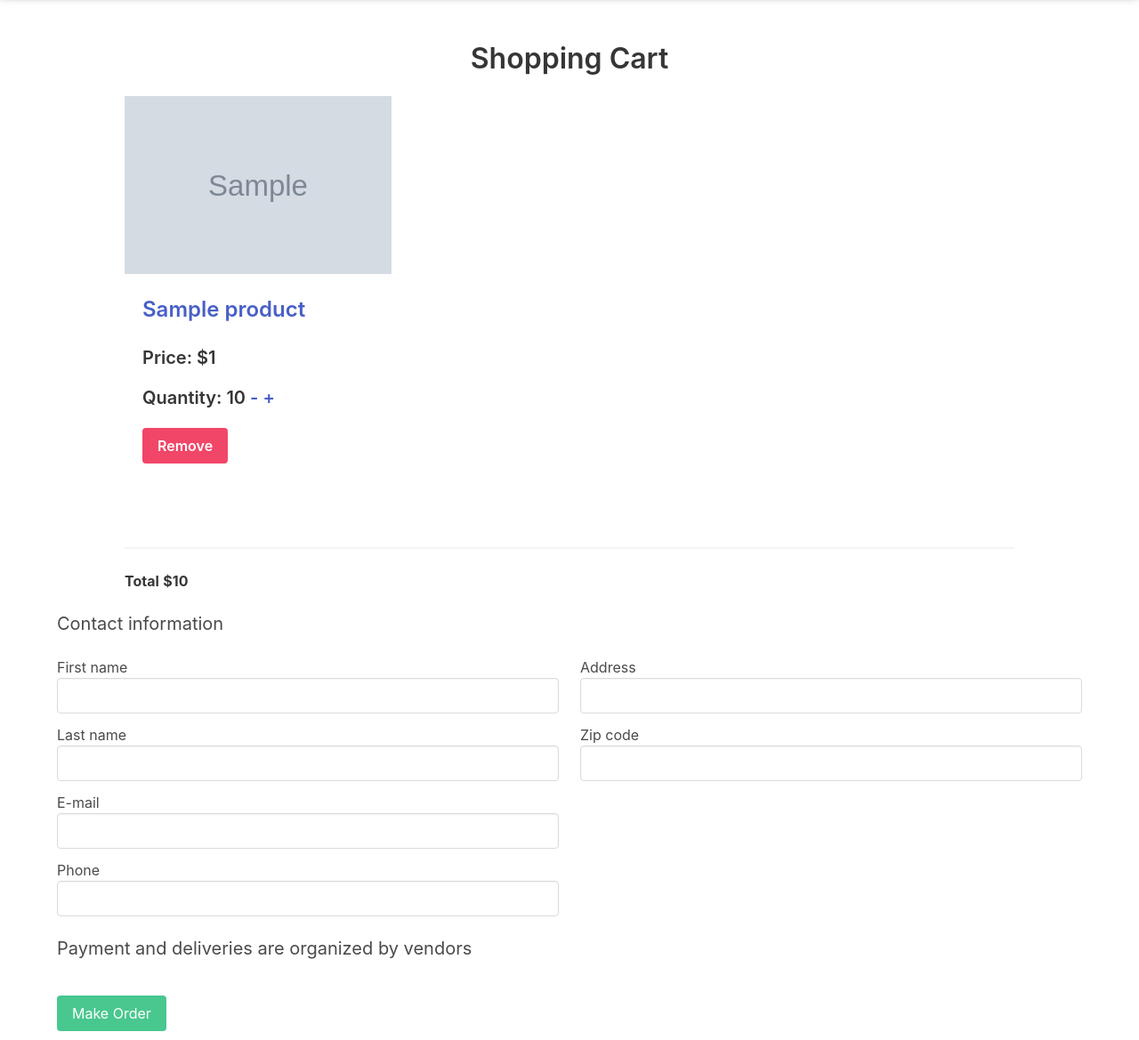
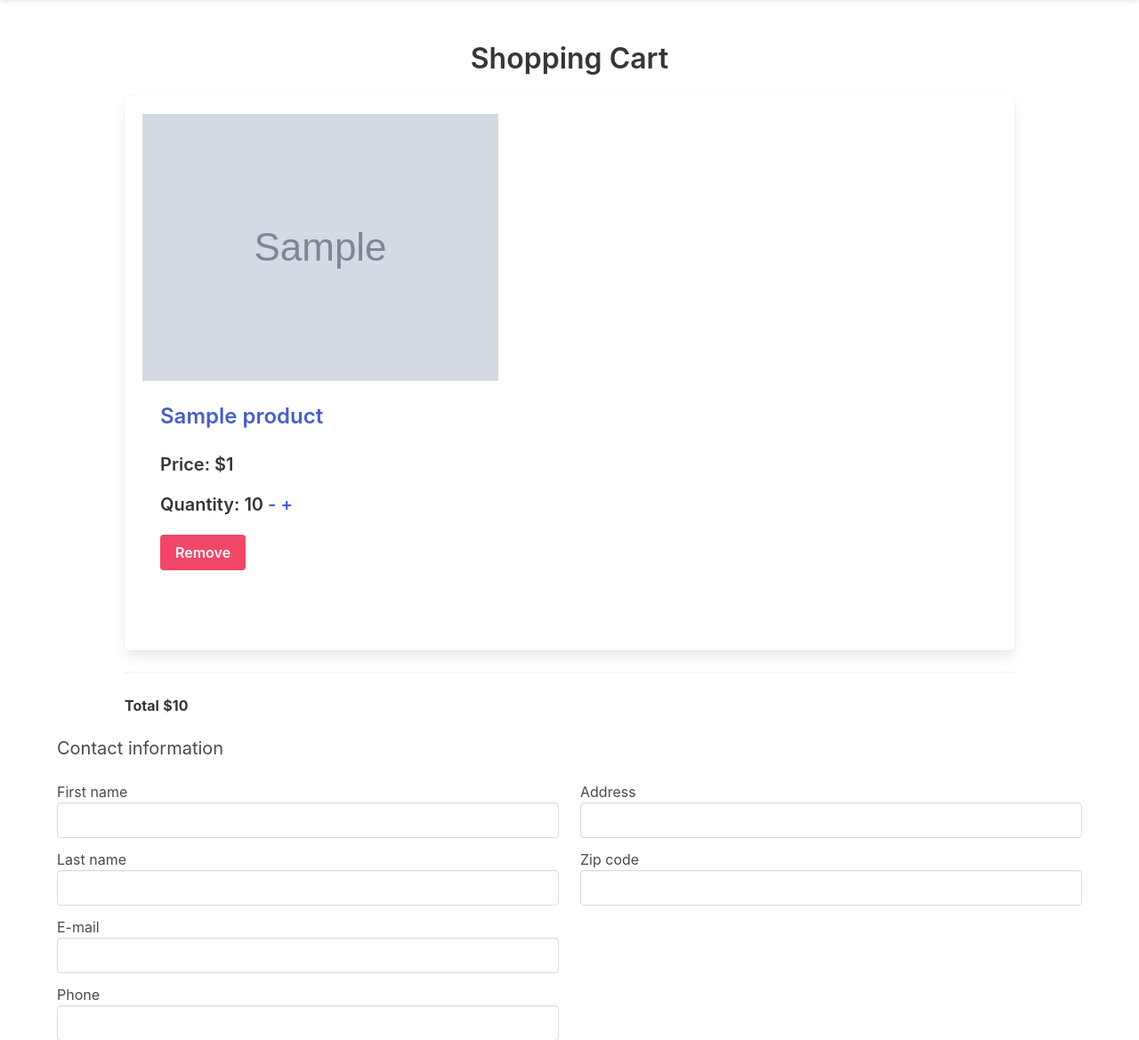
Before and after one commit to bridgecrew-perf6/loa-deploy, a Django app: template apps/cart/templates/cart/cart.html in a window 1280 px wide. Shown: the part 56-1225 px from the top of the page at 89% size. Run offline with Django 4.2, Linux system fonts and the light colour scheme; the template is opened without the code that fills it: most values are stand-ins (such as "Sample title", 1, 10 or a date in 2020); grey boxes marked "Sample" are stand-in pictures.

Commit message:
Update cart.html

```diff
--- a/apps/cart/templates/cart/cart.html
+++ b/apps/cart/templates/cart/cart.html
@@ -12,7 +12,7 @@
 		<div class="project">
 			<div class="shop">
                 {% for item in cart %}
-				<div class="rox">
+				<div class="box">
                         <img src="{{ item.product.get_thumbnail }}">
 					<div class="content">
 						<h3><a href="{% url 'product' item.product.category.slug item.product.slug %}">{{ item.product.title }}</a></h3>
```
